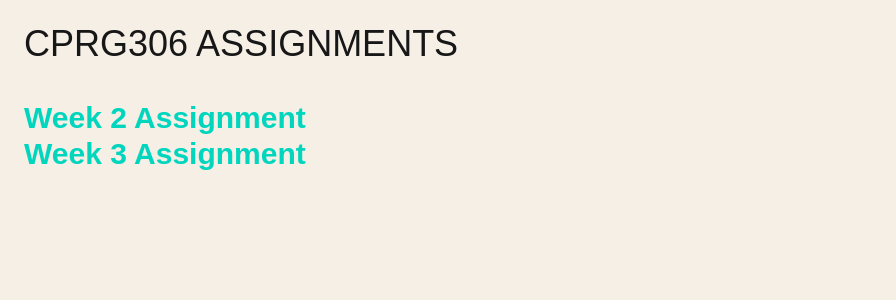
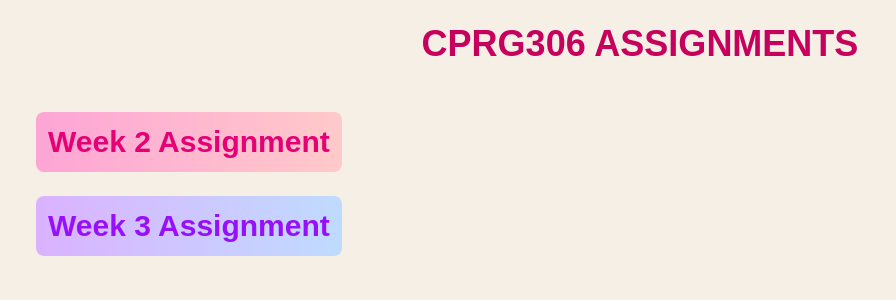
Before and after one commit to EstefanoCampana/cprg306-assignments, a Next.js app: page / in a window 1280 px wide. Shown: the top 300 px of the page, without its empty margins (0-896 px from the left). Built offline with nearby package versions, Linux system fonts and the light colour scheme.

Commit message:
Styling main page

```diff
--- a/app/page.js
+++ b/app/page.js
@@ -3,16 +3,20 @@ import Link from "next/link";
 export default function Home(){
   return (
     <main>
-      <div className="p-3 m-3">
-      <h1 className="text-4xl">CPRG306 ASSIGNMENTS</h1>
+      <div className="p-3 m-3 flex justify-center">
+      <h1 className="text-4xl text-pink-700 font-bold">CPRG306 ASSIGNMENTS</h1>
       </div>
       <div className="p-3 m-3">
       <ul>
         <li>
-          <Link className="text-teal-400 hover:text-amber-50 font-bold text-3xl" href="./week-2">Week 2 Assignment</Link>
+          <button className="p-3 m-3 bg-gradient-to-r from-pink-300 to-red-200 rounded-lg hover:scale-105 transition-transform">
+            <Link className="text-pink-600 hover:text-amber-50 font-bold text-3xl" href="./week-2">Week 2 Assignment</Link>
+          </button>
         </li>
         <li>
-          <Link className="text-teal-400 hover:text-amber-50 font-bold text-3xl" href="./week-3">Week 3 Assignment</Link>
+          <button className="p-3 m-3 bg-gradient-to-r from-purple-300 to-blue-200 rounded-lg hover:scale-105 transition-transform">
+            <Link className="text-purple-600 hover:text-amber-50 font-bold text-3xl" href="./week-3">Week 3 Assignment</Link>
+          </button>
         </li>
       </ul>
       </div>
```
